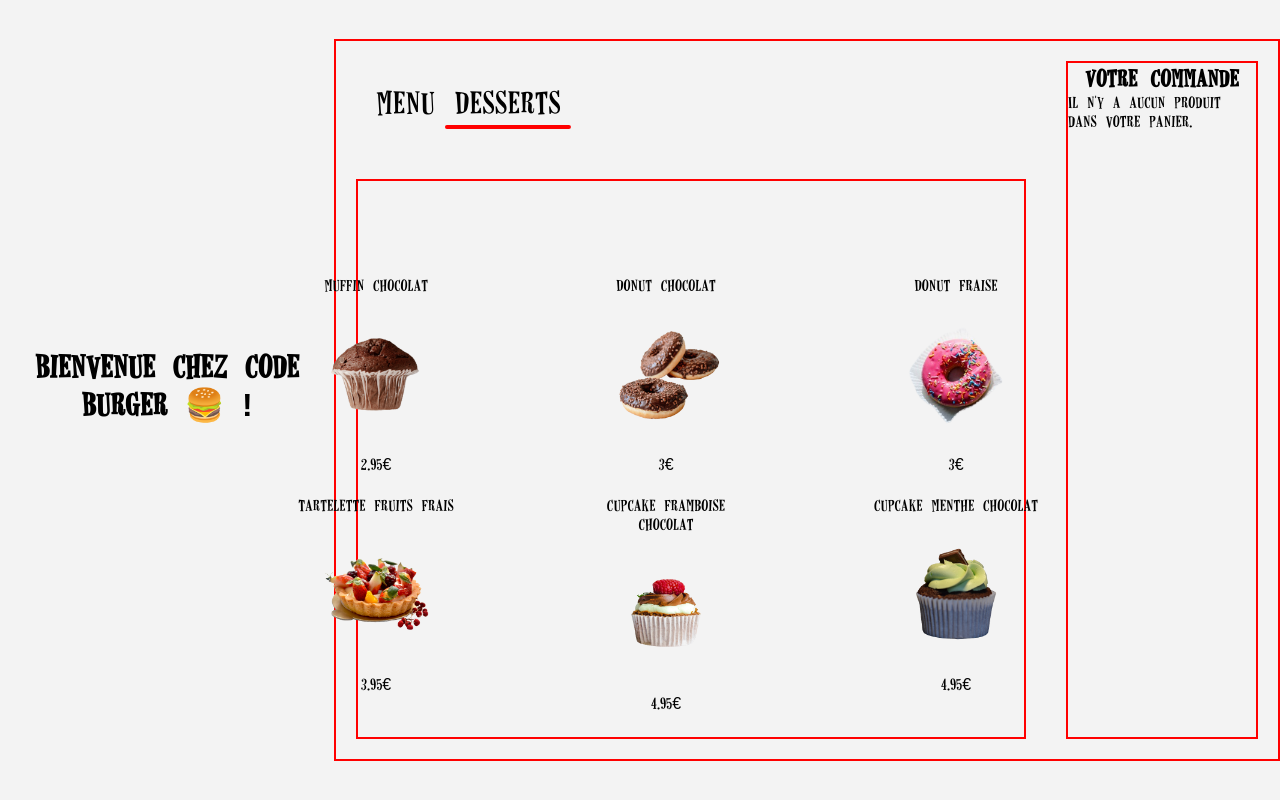
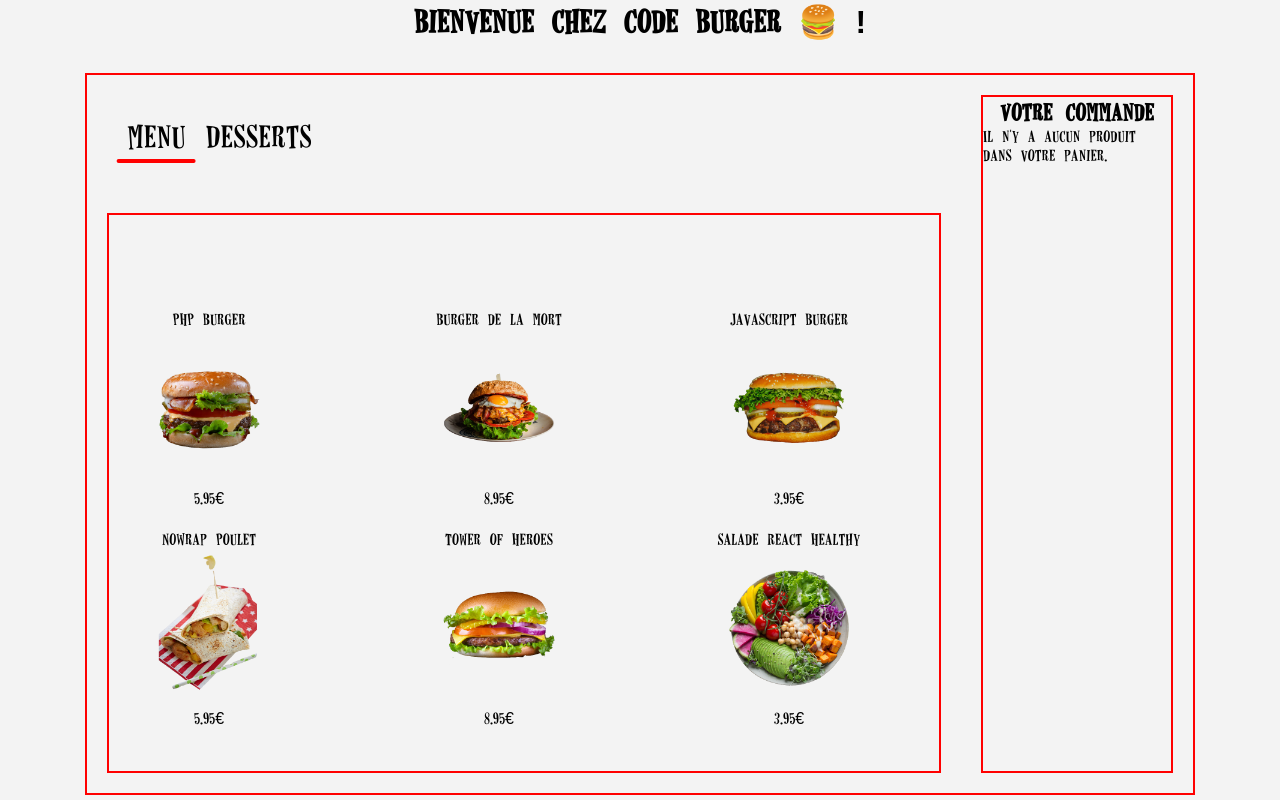
Before and after one commit to ZyanneM/react-burger-app, a React (Create React App) app: page /desserts in a window 1280 px wide. Built offline with nearby package versions, Linux system fonts and the light colour scheme.

Commit message:
change pages structuration and add tabs

```diff
--- a/src/App.js
+++ b/src/App.js
@@ -1,17 +1,20 @@
-import React from "react";
+import { useState } from "react";
 import { BrowserRouter, Routes, Route } from "react-router-dom";
 import About from "./pages/About";
-import Desserts from "./pages/Desserts";
 import Homepage from "./pages/Homepage";
 
 const App = () => {
+
+
+
   return (
     //Englobe toute l'appli
     <BrowserRouter>
       <Routes>
         <Route path="/" element={<Homepage />} />
+        {/* <Route path="/desserts" element={<Desserts />} />
+        <Route path="/plats" element={<Plats />} /> */}
         <Route path="/about" element={<About />} />
-        <Route path="/desserts" element={<Desserts />} />
         {/* path="*" sert a rediriger si l'url ne correspond a aucun chemin déclaré */}
         <Route path="*" element={<Homepage />} />
       </Routes>
--- a/src/pages/Desserts.js
+++ b/src/components/Desserts.js
@@ -7,16 +7,22 @@ import menuSucre from "../components/MenuSucre";
 import Panier from "../components/Panier";
 
 const Desserts = () => {
-  const [message, setMessage] = useState("Il n'y a aucun produit dans votre panier.");
 
   const [menuDesserts, setMenuDesserts] = useState(menuSucre);
 
-
-  function handleProductPress(productId) {
     // cette fonction a besoin d'un argument
     // qui dépend du composant enfant qui l'appelle ici le composant product duquel elle récupère l'id
-    alert(`Le produit ${productId} a été pressé !`);
-  }
+    function handleProductPress(productId) {
+      //Je récupère la div correspondante à celle cliquée
+      const container = document.getElementById('cart');
+      const clickedProduct = document.getElementById(productId);
+      const cloneClickedProduct = clickedProduct.cloneNode(true);
+
+      container.appendChild(cloneClickedProduct);
+
+      // setMessage('Bon appétit !');
+      // alert(`Le produit ${productId} a été pressé !`);
+    }
 
   const productList = menuDesserts.map(product =>
     <Product key={product.id}
@@ -28,14 +34,8 @@ const Desserts = () => {
 
   return (
     <React.Fragment>
-      <Header />
-      <div className="app-container">
-        <Navigation />
         <div className="product-container">
         {productList}
-        </div>
-        <Panier
-        message={message}/>
         </div>
     </React.Fragment>
   );
--- a/src/components/Menu.js
+++ b/src/components/Menu.js
@@ -1,44 +1,11 @@
-const menu = [
-    {
-    id:1,
-    name:"PHP Burger",
-    price:5.95+"€",
-    picture:"/images/sale/product1.png"
-    },
+import React from 'react';
 
-    {
-    id:2,
-    name:"Burger de la mort",
-    price:8.95+"€",
-    picture:"/images/sale/product2.png"
-    },
+const Menu = (props) => {
+    return (
+        <div className="product-container">
+            {props.productList}
+        </div>
+    );
+};
 
-    {
-    id:3, name:"Javascript Burger",
-    price:3.95+"€",
-    picture:"/images/sale/product3.png"
-    },
-
-    {
-    id:4,
-    name:"NoWrap Poulet",
-    price:5.95+"€",
-    picture:"/images/sale/product4.png"
-    },
-
-    {
-    id:5,
-    name:"Tower of Heroes",
-    price:8.95+"€",
-    picture:"/images/sale/product5.png"
-    },
-
-    {
-    id:6,
-    name:"Salade React Healthy",
-    price:3.95+"€",
-    picture:"/images/sale/product6.png"
-    }
-    ];
-
-    export default menu;
+export default Menu;
--- /dev/null
+++ b/src/components/MenuSale.js
@@ -0,0 +1,44 @@
+const menu = [
+    {
+    id:1,
+    name:"PHP Burger",
+    price:5.95+"€",
+    picture:"/images/sale/product1.png"
+    },
+
+    {
+    id:2,
+    name:"Burger de la mort",
+    price:8.95+"€",
+    picture:"/images/sale/product2.png"
+    },
+
+    {
+    id:3, name:"Javascript Burger",
+    price:3.95+"€",
+    picture:"/images/sale/product3.png"
+    },
+
+    {
+    id:4,
+    name:"NoWrap Poulet",
+    price:5.95+"€",
+    picture:"/images/sale/product4.png"
+    },
+
+    {
+    id:5,
+    name:"Tower of Heroes",
+    price:8.95+"€",
+    picture:"/images/sale/product5.png"
+    },
+
+    {
+    id:6,
+    name:"Salade React Healthy",
+    price:3.95+"€",
+    picture:"/images/sale/product6.png"
+    }
+    ];
+
+    export default menu;
--- a/src/components/Navigation.js
+++ b/src/components/Navigation.js
@@ -1,20 +1,27 @@
 import React from "react";
+import { useState } from "react";
 import { NavLink } from "react-router-dom";
 
-const Navigation = () => {
+const Navigation = (props) => {
+
   return (
     <div className="navigation">
       <ul>
         {/* les navlinks génèreront des a dans le dom*/}
-        <NavLink to="/" className={(nav) => (nav.isActive ? "nav-active" : "")}>
+        {/* <NavLink to="/plats" className={(nav) => (nav.isActive ? "nav-active" : "")}>
           <li>Menu</li>
-        </NavLink>
-        <NavLink
-          to="/desserts"
-          className={(nav) => (nav.isActive ? "nav-active" : "")}
-        >
+        </NavLink> */}
+        <a
+        className={props.toggleState === 1 ? "tabs nav-active" : "tabs"}
+        //Pour pouvoir appeler dynamiquement l'onglet on place la fonction fléchée dans une fonction anonyme pour lui donner un index
+        onClick={() =>props.toggleTab(1)}>
+          <li>Menu</li>
+        </a>
+        <a
+          className={props.toggleState === 2 ? "tabs nav-active" : "tabs"}
+          onClick={() =>props.toggleTab(2)}>
           <li>Desserts</li>
-        </NavLink>
+        </a>
         {/* <NavLink
           to="/about"
           className={(nav) => (nav.isActive ? "nav-active" : "")}
--- a/src/components/Panier.js
+++ b/src/components/Panier.js
@@ -2,14 +2,16 @@ import React from "react";
 import { useState } from "react";
 
 const Panier = (props) => {
-
+   const [count, setCount] = useState(0);
 
     return (
         <div className="order-container">
         <h2>Votre Commande</h2>
         <p>{props.message}</p>
-          <div className="product-list"></div>
+          <div className="product-list" id="cart">
+            {props.orderedList}
           </div>
+        </div>
     );
 };
 
--- /dev/null
+++ b/src/components/Plats.js
@@ -0,0 +1,47 @@
+import React from "react";
+import { useState} from "react";
+import Header from "../components/Header";
+import Navigation from "../components/Navigation";
+import Product from "../components/Product";
+import MenuSale from "../components/MenuSale";
+import Panier from "../components/Panier";
+import Menu from "../components/Menu";
+
+const Plats = () => {
+
+  const [menuSale, setMenuSale] = useState(MenuSale);
+
+  // cette fonction a besoin d'un argument
+  // qui dépend du composant enfant qui l'appelle ici le composant product duquel elle récupère l'id
+
+  function handleProductPress(productId) {
+    //Je récupère la div correspondante à celle cliquée
+    const container = document.getElementById('cart');
+    const clickedProduct = document.getElementById(productId);
+    const cloneClickedProduct = clickedProduct.cloneNode(true);
+
+    container.appendChild(cloneClickedProduct);
+
+
+    // alert(`Le produit ${productId} a été pressé !`);
+    // setMessage('Bon appétit !');
+  }
+
+  const productList = menuSale.map(product =>
+    <Product key={product.id}
+    details={product}
+    id={product.id}
+    onProductPress={handleProductPress}
+    />)
+
+
+  return (
+    <React.Fragment>
+        <Menu
+        productList = {productList}
+        />
+    </React.Fragment>
+  );
+};
+
+export default Plats;
--- a/src/components/Product.js
+++ b/src/components/Product.js
@@ -5,7 +5,7 @@ import React from "react";
 //Le contenu est injecté quand j'appelle le composant dans la page
 //Entre accolade va signifier que la prop attendue est un objet
 const Product = (props) => {
-  const id = props.id;
+  const id = props.details.id;
 
     return (
       <div className="single-container" id={props.details.id}>
--- a/src/pages/Homepage.js
+++ b/src/pages/Homepage.js
@@ -3,47 +3,51 @@ import { useState} from "react";
 import Header from "../components/Header";
 import Navigation from "../components/Navigation";
 import Product from "../components/Product";
-import menu from "../components/Menu";
 import Panier from "../components/Panier";
+import Plats from "../components/Plats";
+import Desserts from "../components/Desserts";
 
 const Homepage = () => {
+  const [toggleState, setToggleState] = useState(1);
+
   const [message, setMessage] = useState("Il n'y a aucun produit dans votre panier.");
 
-  const [menuSale, setMenuSale] = useState(menu);
+  const [ordered, setOrdered] = useState([]);
+
+  const orderedList = ordered.map(order =>
+    <Product key={order.id}
+    details={order}
+    id={order.id}
+    />)
 
 
-  function handleProductPress(buttonId) {
-    // cette fonction a besoin d'un argument
-    // qui dépend du composant enfant qui l'appelle ici le composant product duquel elle récupère l'id
-    alert(`Le produit ${buttonId} a été pressé !`);
-  }
-
-  const productList = menuSale.map(product =>
-    <Product key={product.id}
-    details={product}
-    id={product.id}
-    onProductPress={handleProductPress}
-    />)
-
+    const toggleTab = (index) => {
+      setToggleState(index);
+    }
 
   return (
     <React.Fragment>
       <Header />
       <div className="app-container">
-        <Navigation />
-        <div className="product-container">
-          {productList}
+        <Navigation
+        //On déclare les props pour pouvoir les appeler dans le composant
+        toggleTab={toggleTab}
+        toggleState={toggleState}/>
+        <div className="products">
+          {/* //Les accolades retournent une expression, ici un opérateur ternaire */}
+          <div className={toggleState === 1 ? 'content active-content' : 'content'}>
+            <Plats />
+          </div>
+          <div className={toggleState === 2 ? 'content active-content' : 'content'}>
+          <Desserts />
+          </div>
         </div>
         <Panier
-        message={message}/>
-        </div>
+        message={message}
+        orderedList = {orderedList}/>
+      </div>
     </React.Fragment>
   );
 };
 
-const container = document.querySelector('.product-list');
-
-
-
-
 export default Homepage;
--- a/src/styles/_settings.scss
+++ b/src/styles/_settings.scss
@@ -27,7 +27,6 @@ $white: rgb(243, 243, 243);
 
 #root {
   min-height: 100vh;
-  @include verticalCenter;
 }
 
 body {
--- a/src/styles/components/_navigation.scss
+++ b/src/styles/components/_navigation.scss
@@ -9,7 +9,6 @@
       padding: 10px;
 
       li {
-        color: black;
         transition: 0.2s;
         cursor: pointer;
 
@@ -17,6 +16,14 @@
           color: $color-3;
         }
       }
+    }
+
+    .tabs {
+      color: black;
+    }
+
+    .active-tabs {
+      color: red;
     }
 
     .nav-active {
```
